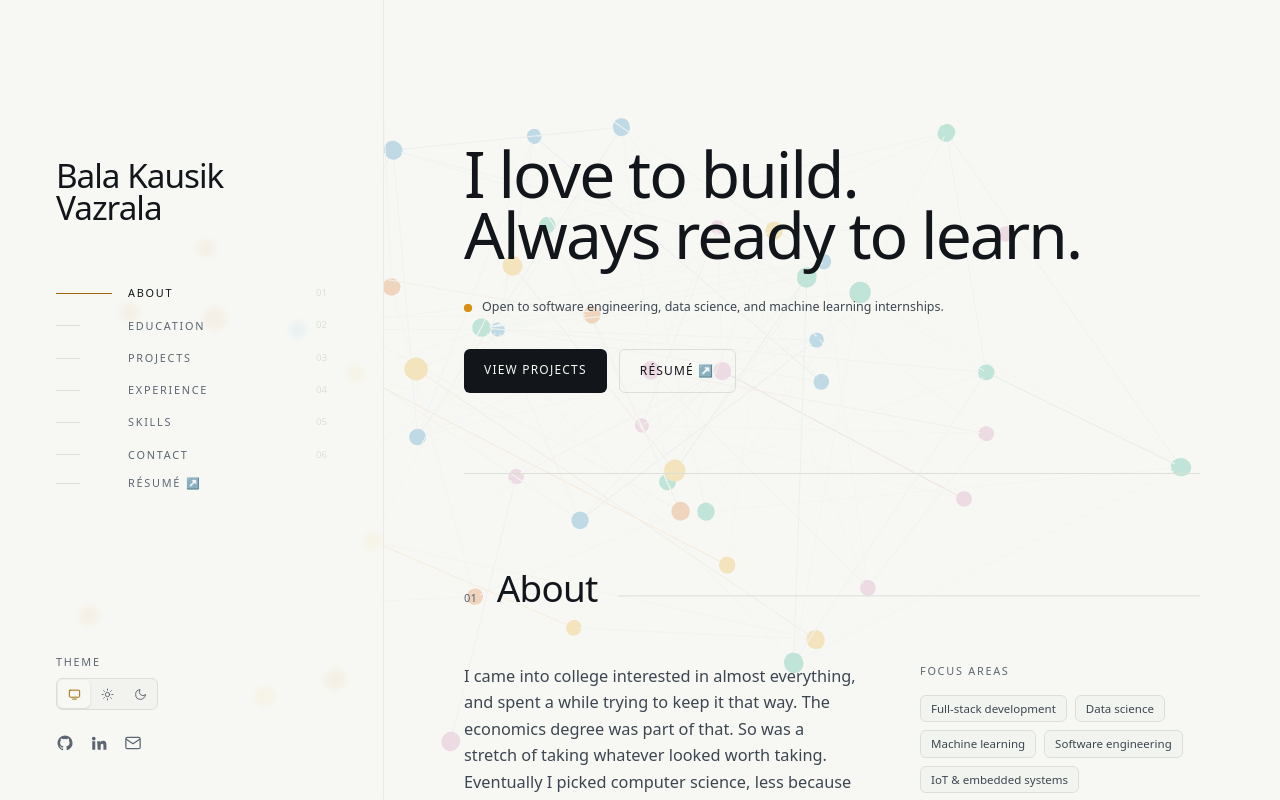
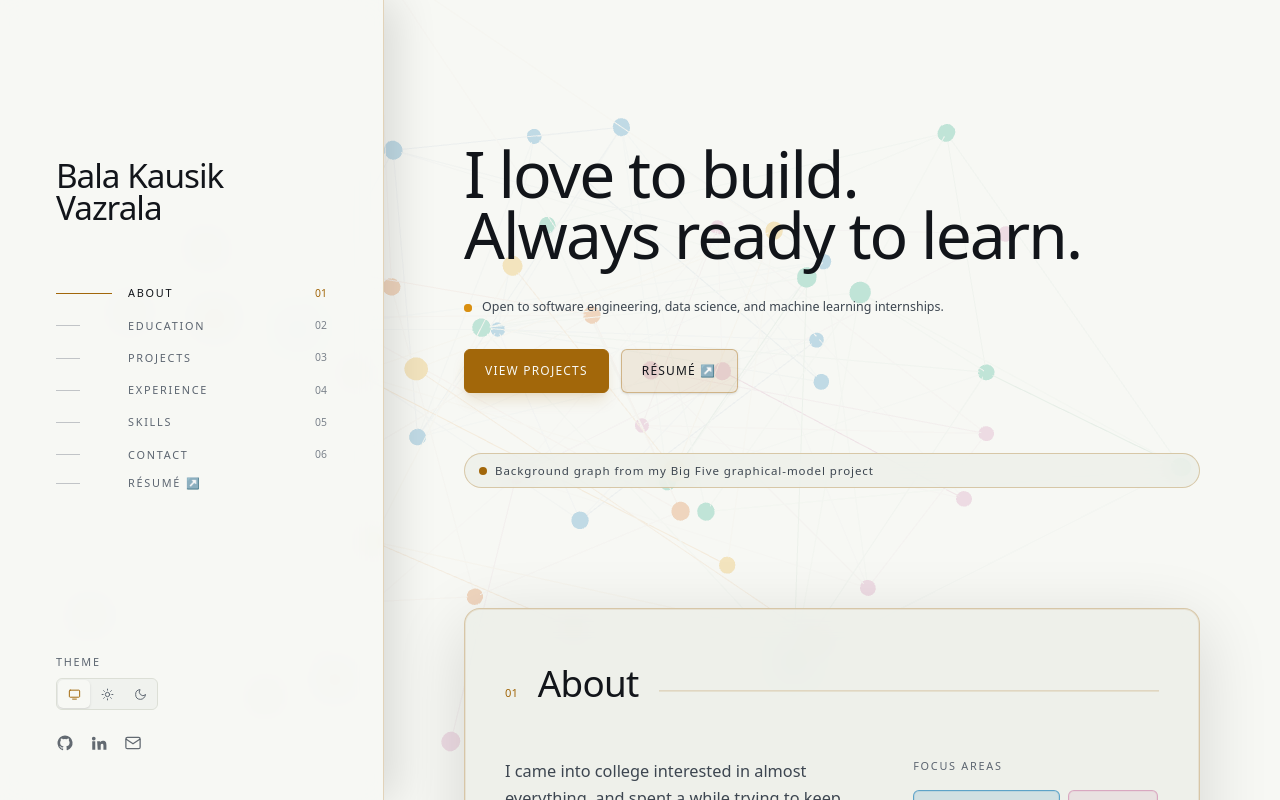
Before and after one commit to bvazrala/portfolio, a Next.js app: page / in a window 1280 px wide. Shown: the top 800 px of the page. Built offline with nearby package versions, Linux system fonts and the light colour scheme.

Commit message:
design finished

```diff
--- a/src/components/About.tsx
+++ b/src/components/About.tsx
@@ -7,16 +7,23 @@ export default function About() {
       <div className="grid gap-10 lg:grid-cols-[minmax(0,1.4fr)_minmax(0,1fr)] lg:gap-16">
         <div className="space-y-5">
           {profile.about.map((paragraph) => (
-            <p key={paragraph.slice(0, 40)} className="max-w-[62ch] text-[1.02rem] leading-relaxed text-ink-2">
+            <p
+              key={paragraph.slice(0, 40)}
+              className="max-w-[62ch] text-[1.02rem] leading-relaxed text-ink-2"
+            >
               {paragraph}
             </p>
           ))}
         </div>
+
         <div>
           <p className="label mb-4 text-muted">Focus areas</p>
+
           <div className="flex flex-wrap gap-2">
-            {profile.focusAreas.map((area) => (
-              <Chip key={area}>{area}</Chip>
+            {profile.focusAreas.map((area, index) => (
+              <Chip key={area} colorIndex={index}>
+                {area}
+              </Chip>
             ))}
           </div>
         </div>
--- /dev/null
+++ b/src/components/CustomCursor.tsx
@@ -0,0 +1,179 @@
+"use client";
+
+import { useEffect, useRef } from "react";
+
+const INTERACTIVE_SELECTOR =
+  'a, button, [role="button"], input, textarea, select, summary';
+
+export default function CustomCursor() {
+  const dotRef = useRef<HTMLDivElement>(null);
+  const glowRef = useRef<HTMLDivElement>(null);
+
+  useEffect(() => {
+    const finePointer = window.matchMedia("(pointer: fine)");
+    const reducedMotion = window.matchMedia(
+      "(prefers-reduced-motion: reduce)",
+    );
+
+    // Preserve the normal cursor for touch devices and people who have
+    // requested reduced motion.
+    if (!finePointer.matches || reducedMotion.matches) return;
+
+    const dot = dotRef.current;
+    const glow = glowRef.current;
+
+    if (!dot || !glow) return;
+
+    let targetX = window.innerWidth / 2;
+    let targetY = window.innerHeight / 2;
+
+    let dotX = targetX;
+    let dotY = targetY;
+    let dotVelocityX = 0;
+    let dotVelocityY = 0;
+
+    let glowX = targetX;
+    let glowY = targetY;
+    let glowVelocityX = 0;
+    let glowVelocityY = 0;
+
+    let interactive = false;
+    let pressed = false;
+    let visible = false;
+    let frame = 0;
+
+    document.documentElement.classList.add("custom-cursor-enabled");
+
+    const updateVisibility = () => {
+      dot.style.opacity = visible ? "1" : "0";
+      glow.style.opacity = visible
+        ? interactive
+          ? "0.8"
+          : "0.5"
+        : "0";
+    };
+
+    const onPointerMove = (event: PointerEvent) => {
+      targetX = event.clientX;
+      targetY = event.clientY;
+
+      if (!visible) {
+        dotX = targetX;
+        dotY = targetY;
+        glowX = targetX;
+        glowY = targetY;
+        visible = true;
+      }
+
+      const target =
+        event.target instanceof Element
+          ? event.target.closest(INTERACTIVE_SELECTOR)
+          : null;
+
+      const nextInteractive = target !== null;
+
+      if (nextInteractive !== interactive) {
+        interactive = nextInteractive;
+        dot.dataset.interactive = String(interactive);
+        glow.dataset.interactive = String(interactive);
+      }
+
+      updateVisibility();
+    };
+
+    const onPointerDown = () => {
+      pressed = true;
+    };
+
+    const onPointerUp = () => {
+      pressed = false;
+    };
+
+    const onPointerLeave = () => {
+      visible = false;
+      updateVisibility();
+    };
+
+    const tick = () => {
+      // Main cursor: tighter spring.
+      dotVelocityX =
+        (dotVelocityX + (targetX - dotX) * 0.14) * 0.72;
+      dotVelocityY =
+        (dotVelocityY + (targetY - dotY) * 0.14) * 0.72;
+
+      dotX += dotVelocityX;
+      dotY += dotVelocityY;
+
+      // Glow: softer spring that trails the main cursor.
+      glowVelocityX =
+        (glowVelocityX + (dotX - glowX) * 0.06) * 0.76;
+      glowVelocityY =
+        (glowVelocityY + (dotY - glowY) * 0.06) * 0.76;
+
+      glowX += glowVelocityX;
+      glowY += glowVelocityY;
+
+      const dotScale = pressed ? 0.75 : interactive ? 2.2 : 1;
+      const glowScale = interactive ? 1.4 : 1;
+
+      dot.style.transform = `
+        translate3d(${dotX}px, ${dotY}px, 0)
+        translate(-50%, -50%)
+        scale(${dotScale})
+      `;
+
+      glow.style.transform = `
+        translate3d(${glowX}px, ${glowY}px, 0)
+        translate(-50%, -50%)
+        scale(${glowScale})
+      `;
+
+      frame = window.requestAnimationFrame(tick);
+    };
+
+    document.addEventListener("pointermove", onPointerMove, {
+      passive: true,
+    });
+    document.addEventListener("pointerdown", onPointerDown);
+    document.addEventListener("pointerup", onPointerUp);
+    document.documentElement.addEventListener(
+      "pointerleave",
+      onPointerLeave,
+    );
+    window.addEventListener("blur", onPointerLeave);
+
+    frame = window.requestAnimationFrame(tick);
+
+    return () => {
+      window.cancelAnimationFrame(frame);
+
+      document.removeEventListener("pointermove", onPointerMove);
+      document.removeEventListener("pointerdown", onPointerDown);
+      document.removeEventListener("pointerup", onPointerUp);
+      document.documentElement.removeEventListener(
+        "pointerleave",
+        onPointerLeave,
+      );
+      window.removeEventListener("blur", onPointerLeave);
+
+      document.documentElement.classList.remove(
+        "custom-cursor-enabled",
+      );
+    };
+  }, []);
+
+  return (
+    <>
+      <div
+        ref={glowRef}
+        className="custom-cursor-glow"
+        aria-hidden="true"
+      />
+      <div
+        ref={dotRef}
+        className="custom-cursor-dot"
+        aria-hidden="true"
+      />
+    </>
+  );
+}
--- a/src/components/Hero.tsx
+++ b/src/components/Hero.tsx
@@ -27,7 +27,7 @@ export default function Hero() {
           <div className="rise flex flex-wrap gap-3" style={{ animationDelay: "0.32s" }}>
             <a
               href="#projects"
-              className="rounded-md bg-ink px-5 py-3 font-mono text-[0.75rem] uppercase tracking-[0.1em] text-bg transition-opacity hover:opacity-85"
+              className="rounded-md border border-accent bg-accent px-5 py-3 font-mono text-[0.75rem] uppercase tracking-[0.1em] text-bg shadow-lg shadow-accent/15 transition-all hover:-translate-y-0.5 hover:bg-accent-bright hover:shadow-xl hover:shadow-accent/25 focus-visible:outline-none focus-visible:ring-2 focus-visible:ring-accent"
             >
               View projects
             </a>
@@ -35,12 +35,19 @@ export default function Hero() {
               href={profile.resume}
               target="_blank"
               rel="noopener noreferrer"
-              className="rounded-md border border-rule px-5 py-3 font-mono text-[0.75rem] uppercase tracking-[0.1em] text-ink transition-colors hover:border-ink"
+              className="rounded-md border border-accent/40 bg-accent/10 px-5 py-3 font-mono text-[0.75rem] uppercase tracking-[0.1em] text-ink shadow-sm transition-all hover:-translate-y-0.5 hover:border-accent hover:bg-accent/20 focus-visible:outline-none focus-visible:ring-2 focus-visible:ring-accent"
             >
               Résumé ↗
             </a>
           </div>
         </div>
+        <a
+          href="#projects"
+          className="mt-5 inline-flex items-center gap-2 rounded-full border border-accent/30 bg-panel/80 px-3.5 py-2 font-mono text-[0.72rem] tracking-[0.08em] text-ink-2 backdrop-blur-md transition-colors hover:border-accent/60 hover:text-ink"
+        >
+          <span className="h-2 w-2 rounded-full bg-accent" />
+          Background graph from my Big Five graphical-model project
+        </a>
 
       </div>
     </section>
--- a/src/components/ProjectGraph.tsx
+++ b/src/components/ProjectGraph.tsx
@@ -176,7 +176,11 @@ export default function ProjectGraph({ graph }: { graph: TraitGraph }) {
   }, [graph]);
 
   useEffect(() => {
-    paintRef.current?.();
+    const frame = requestAnimationFrame(() => {
+      paintRef.current?.();
+    });
+
+    return () => cancelAnimationFrame(frame);
   }, [resolvedTheme]);
 
   return (
--- a/src/components/Section.tsx
+++ b/src/components/Section.tsx
@@ -1,7 +1,13 @@
 import { sections } from "@/content/profile";
 
-/* Section numbering is real navigation, not decoration: the sidebar lists
-   these in order and the reader moves through them as a sequence. */
+const graphChipColors = [
+  "var(--trait-e)",
+  "var(--trait-n)",
+  "var(--trait-a)",
+  "var(--trait-c)",
+  "var(--trait-o)",
+] as const;
+
 export function Section({
   id,
   title,
@@ -15,30 +21,75 @@ export function Section({
   children: React.ReactNode;
   className?: string;
 }) {
-  const index = sections.findIndex((s) => s.id === id);
+  const index = sections.findIndex((section) => section.id === id);
+  const number = String(index + 1).padStart(2, "0");
 
   return (
-    <section id={id} className={`scroll-mt-24 border-t border-rule py-16 md:py-24 ${className}`}>
-      <div className="mb-10 flex items-baseline gap-5 md:mb-14">
-        <span className="font-mono text-[0.7rem] text-muted">{String(index + 1).padStart(2, "0")}</span>
-        <h2 className="font-display-tight text-[clamp(1.6rem,3.2vw,2.3rem)] leading-none">{title}</h2>
-        <span aria-hidden="true" className="h-px flex-1 translate-y-[-0.35em] bg-rule" />
+    <section
+      id={id}
+      className={`scroll-mt-24 py-6 md:py-10 ${className}`}
+    >
+      <div className="rounded-2xl border border-accent/30 bg-panel/90 px-5 py-10 shadow-[0_18px_70px_rgb(0_0_0/0.14)] ring-1 ring-inset ring-accent/10 backdrop-blur-md sm:px-7 md:px-10 md:py-14">
+        <div className="mb-10 flex items-baseline gap-5 md:mb-14">
+          <span className="font-mono text-[0.7rem] text-accent">
+            {number}
+          </span>
+
+          <h2 className="font-display-tight text-[clamp(1.6rem,3.2vw,2.3rem)] leading-none">
+            {title}
+          </h2>
+
+          <span
+            aria-hidden="true"
+            className="h-px flex-1 translate-y-[-0.35em] bg-accent/30"
+          />
+        </div>
+
+        {lede ? (
+          <p className="mb-10 max-w-[58ch] text-[1.02rem] leading-relaxed text-ink-2">
+            {lede}
+          </p>
+        ) : null}
+
+        {children}
       </div>
-      {lede ? <p className="mb-10 max-w-[58ch] text-[1.02rem] leading-relaxed text-ink-2">{lede}</p> : null}
-      {children}
     </section>
   );
 }
 
-export function Chip({ children, tone = "quiet" }: { children: React.ReactNode; tone?: "quiet" | "accent" }) {
+export function Chip({
+  children,
+  tone = "quiet",
+  colorIndex,
+}: {
+  children: React.ReactNode;
+  tone?: "quiet" | "accent";
+  colorIndex?: number;
+}) {
+  const graphColor =
+    colorIndex === undefined
+      ? undefined
+      : graphChipColors[colorIndex % graphChipColors.length];
+
   return (
     <span
       className={[
         "inline-flex items-center rounded-md border px-2.5 py-1 font-mono text-[0.72rem]",
-        tone === "accent"
-          ? "border-accent/35 text-accent"
-          : "border-rule bg-panel/50 text-ink-2",
+        graphColor
+          ? "text-ink"
+          : tone === "accent"
+            ? "border-accent/35 text-accent"
+            : "border-rule bg-panel/50 text-ink-2",
       ].join(" ")}
+      style={
+        graphColor
+          ? {
+              borderColor: `color-mix(in srgb, ${graphColor} 55%, transparent)`,
+              backgroundColor: `color-mix(in srgb, ${graphColor} 12%, var(--panel))`,
+              boxShadow: `inset 0 0 0 1px color-mix(in srgb, ${graphColor} 10%, transparent)`,
+            }
+          : undefined
+      }
     >
       {children}
     </span>
--- a/src/components/Sidebar.tsx
+++ b/src/components/Sidebar.tsx
@@ -1,47 +1,68 @@
 "use client";
+
 import { useEffect, useState } from "react";
 import ThemeToggle from "@/components/ThemeToggle";
 import { profile, sections } from "@/content/profile";
 
-/* Tracks which section is on screen. The observer's root margin biases toward
-   the upper third, so the nav flips over when a heading reaches reading
-   position rather than when it barely clears the bottom edge. */
 function useScrollSpy() {
   const [active, setActive] = useState<string>(sections[0].id);
 
   useEffect(() => {
     const targets = sections
-      .map((s) => document.getElementById(s.id))
-      .filter((el): el is HTMLElement => el !== null);
+      .map((section) => document.getElementById(section.id))
+      .filter((element): element is HTMLElement => element !== null);
 
     if (targets.length === 0) return;
 
     const observer = new IntersectionObserver(
       (entries) => {
         const visible = entries
-          .filter((e) => e.isIntersecting)
-          .sort((a, b) => a.boundingClientRect.top - b.boundingClientRect.top);
-        if (visible[0]) setActive(visible[0].target.id);
+          .filter((entry) => entry.isIntersecting)
+          .sort(
+            (first, second) =>
+              first.boundingClientRect.top -
+              second.boundingClientRect.top,
+          );
+
+        if (visible[0]) {
+          setActive(visible[0].target.id);
+        }
       },
-      { rootMargin: "-12% 0px -60% 0px", threshold: 0 },
+      {
+        rootMargin: "-12% 0px -60% 0px",
+        threshold: 0,
+      },
     );
 
-    targets.forEach((el) => observer.observe(el));
+    targets.forEach((element) => observer.observe(element));
+
     return () => observer.disconnect();
   }, []);
 
   return active;
 }
 
-function Social({ href, label, children }: { href: string; label: string; children: React.ReactNode }) {
+function Social({
+  href,
+  label,
+  children,
+}: {
+  href: string;
+  label: string;
+  children: React.ReactNode;
+}) {
   return (
     <a
       href={href}
       target={href.startsWith("http") ? "_blank" : undefined}
-      rel={href.startsWith("http") ? "noopener noreferrer" : undefined}
+      rel={
+        href.startsWith("http")
+          ? "noopener noreferrer"
+          : undefined
+      }
       aria-label={label}
       title={label}
-      className="text-muted transition-colors hover:text-ink"
+      className="text-ink-2/80 transition-colors hover:text-accent"
     >
       {children}
     </a>
@@ -63,19 +84,30 @@ const iconProps = {
 function Socials() {
   return (
     <div className="flex items-center gap-4">
-      <Social href={`https://github.com/${profile.github}`} label="GitHub">
+      <Social
+        href={`https://github.com/${profile.github}`}
+        label="GitHub"
+      >
         <svg {...iconProps} fill="currentColor" stroke="none">
           <path d="M12 2A10 10 0 0 0 8.8 21.5c.5.1.7-.2.7-.5v-1.7C6.7 19.9 6.1 18 6.1 18c-.4-1.2-1.1-1.5-1.1-1.5-.9-.6.1-.6.1-.6 1 .1 1.5 1 1.5 1 .9 1.5 2.3 1.1 2.9.8.1-.6.3-1.1.6-1.3-2.2-.3-4.6-1.1-4.6-5 0-1.1.4-2 1-2.7-.1-.3-.4-1.3.1-2.7 0 0 .8-.3 2.7 1a9.4 9.4 0 0 1 5 0c1.9-1.3 2.7-1 2.7-1 .5 1.4.2 2.4.1 2.7.6.7 1 1.6 1 2.7 0 3.9-2.4 4.7-4.6 5 .4.3.7.9.7 1.9v2.8c0 .3.2.6.7.5A10 10 0 0 0 12 2z" />
         </svg>
       </Social>
+
       <Social href={profile.linkedin} label="LinkedIn">
         <svg {...iconProps} fill="currentColor" stroke="none">
           <path d="M4.98 3.5A2.5 2.5 0 1 0 5 8.5a2.5 2.5 0 0 0 0-5zM3 9.5h4V21H3zM9.5 9.5h3.8v1.6h.05c.53-1 1.83-2.05 3.77-2.05 4.03 0 4.78 2.65 4.78 6.1V21h-4v-5.1c0-1.2-.02-2.75-1.68-2.75-1.68 0-1.94 1.31-1.94 2.66V21h-4z" />
         </svg>
       </Social>
+
       <Social href={`mailto:${profile.email}`} label="Email">
         <svg {...iconProps}>
-          <rect x="2.5" y="4.5" width="19" height="15" rx="2" />
+          <rect
+            x="2.5"
+            y="4.5"
+            width="19"
+            height="15"
+            rx="2"
+          />
           <path d="m3 7 9 6 9-6" />
         </svg>
       </Social>
@@ -83,12 +115,19 @@ function Socials() {
   );
 }
 
-function NavList({ active, onNavigate }: { active: string; onNavigate?: () => void }) {
+function NavList({
+  active,
+  onNavigate,
+}: {
+  active: string;
+  onNavigate?: () => void;
+}) {
   return (
     <nav aria-label="Sections">
       <ul className="space-y-1">
-        {sections.map((section, i) => {
+        {sections.map((section, index) => {
           const current = active === section.id;
+
           return (
             <li key={section.id}>
               <a
@@ -97,26 +136,40 @@ function NavList({ active, onNavigate }: { active: string; onNavigate?: () => vo
                 aria-current={current ? "true" : undefined}
                 className="group flex items-center gap-4 py-1.5"
               >
-                <span aria-hidden="true" className="flex w-14 shrink-0 items-center">
+                <span
+                  aria-hidden="true"
+                  className="flex w-14 shrink-0 items-center"
+                >
                   <span
                     className={[
                       "block h-px transition-all duration-300",
                       current
                         ? "w-14 bg-accent"
-                        : "w-6 bg-rule group-hover:w-10 group-hover:bg-muted",
+                        : "w-6 bg-muted/35 group-hover:w-10 group-hover:bg-accent/60",
                     ].join(" ")}
                   />
                 </span>
+
                 <span
                   className={[
                     "label transition-colors duration-200",
-                    current ? "text-ink" : "text-muted group-hover:text-ink-2",
+                    current
+                      ? "text-ink"
+                      : "text-muted group-hover:text-ink-2",
                   ].join(" ")}
                 >
                   {section.label}
                 </span>
-                <span className="ml-auto font-mono text-[0.6rem] text-rule">
-                  {String(i + 1).padStart(2, "0")}
+
+                <span
+                  className={[
+                    "ml-auto font-mono text-[0.65rem] transition-colors",
+                    current
+                      ? "text-accent"
+                      : "text-muted/80 group-hover:text-ink-2",
+                  ].join(" ")}
+                >
+                  {String(index + 1).padStart(2, "0")}
                 </span>
               </a>
             </li>
@@ -131,15 +184,18 @@ export function Sidebar() {
   const active = useScrollSpy();
 
   return (
-    <aside className="fixed left-0 top-0 z-20 hidden h-screen w-[clamp(320px,30vw,420px)] flex-col border-r border-rule/50 bg-bg/75 px-10 pb-12 pt-40 backdrop-blur-[3px] lg:flex xl:px-14">
+    <aside className="fixed left-0 top-0 z-20 hidden h-screen w-[clamp(320px,30vw,420px)] flex-col border-r border-accent/25 bg-bg/90 px-10 pb-12 pt-40 shadow-[12px_0_40px_rgb(0_0_0/0.12)] backdrop-blur-md lg:flex xl:px-14">
       <div>
         <a href="#intro" className="block">
-          <h1 className="font-display text-[clamp(2rem,2.6vw,2.75rem)] leading-[0.95]">{profile.name}</h1>
+          <h1 className="font-display text-[clamp(2rem,2.6vw,2.75rem)] leading-[0.95]">
+            {profile.name}
+          </h1>
         </a>
       </div>
 
       <div className="mt-14">
         <NavList active={active} />
+
         <a
           href={profile.resume}
           target="_blank"
@@ -150,7 +206,7 @@ export function Sidebar() {
             aria-hidden="true"
             className="flex w-14 shrink-0 items-center"
           >
-            <span className="block h-px w-6 bg-rule transition-all duration-300 group-hover:w-10 group-hover:bg-muted" />
+            <span className="block h-px w-6 bg-muted/35 transition-all duration-300 group-hover:w-10 group-hover:bg-accent/60" />
           </span>
 
           <span className="label text-muted transition-colors group-hover:text-ink">
@@ -173,17 +229,22 @@ export function MobileBar() {
 
   useEffect(() => {
     document.body.style.overflow = open ? "hidden" : "";
+
     return () => {
       document.body.style.overflow = "";
     };
   }, [open]);
 
   return (
-    <header className="sticky top-0 z-40 border-b border-rule bg-bg/85 backdrop-blur-md lg:hidden">
+    <header className="sticky top-0 z-40 border-b border-accent/20 bg-bg/90 backdrop-blur-md lg:hidden">
       <div className="flex items-center justify-between px-5 py-3.5">
-        <a href="#intro" className="font-display-tight text-lg">
+        <a
+          href="#intro"
+          className="font-display-tight text-lg"
+        >
           {profile.name}
         </a>
+
         <div className="flex items-center gap-3">
           <a
             href={profile.resume}
@@ -193,12 +254,13 @@ export function MobileBar() {
           >
             Résumé
           </a>
+
           <button
             type="button"
-            onClick={() => setOpen((v) => !v)}
+            onClick={() => setOpen((value) => !value)}
             aria-expanded={open}
             aria-controls="mobile-nav"
-            className="label rounded-md border border-rule px-3 py-1.5 text-ink"
+            className="label rounded-md border border-accent/40 bg-accent/10 px-3 py-1.5 text-ink"
           >
             {open ? "Close" : "Menu"}
           </button>
@@ -206,8 +268,15 @@ export function MobileBar() {
       </div>
 
       {open && (
-        <div id="mobile-nav" className="border-t border-rule px-5 py-6">
-          <NavList active={active} onNavigate={() => setOpen(false)} />
+        <div
+          id="mobile-nav"
+          className="border-t border-accent/20 px-5 py-6"
+        >
+          <NavList
+            active={active}
+            onNavigate={() => setOpen(false)}
+          />
+
           <div className="mt-8 flex items-center justify-between">
             <Socials />
             <ThemeToggle />
--- a/src/content/profile.ts
+++ b/src/content/profile.ts
@@ -201,7 +201,7 @@ export const experience: Role[] = [
     dates: "Aug 2024 — May 2025",
     bullets: [
       "Grew active membership close to 30%, from 700+ to 900+, by widening outreach and running more events.",
-      "Organised 20+ sessions on Git, the command line, and network protocols — the things classes skipped.",
+      "Organised 20+ sessions on Git, the command line, and network protocols. The things community college classes skipped.",
       "Recruited professors to speak and put club funds into socials, so events built something people came back to.",
     ],
   },
@@ -238,27 +238,27 @@ export const coursework = [
   {
     group: "AI & machine learning",
     items: [
+      "CS 116: Computational Vision & Photograpy",
+      "CS 117: Project in Computer Vision",
       "CS 171: Artificial Intelligence",
       "CS 175: Project in AI",
       "CS 178: Machine Learning & Data Mining",
       "CS 179: Graphical Models",
-      "SWE 119: AI Engineering Software",
     ],
   },
   {
     group: "Systems & data",
     items: [
+      "ICS 53: Principles in System Design",
+      "CS 121: Information Retrieval",
+      "CS 122A: Data Management",
       "CS 147: Internet of Things",
-      "ICS 53: Principles in System Design",
-      "CS 122A: Data Management",
-      "CS 121: Information Retrieval",
     ],
   },
   {
     group: "Theory & math",
     items: [
       "CS 161: Design & Analysis of Algorithms",
-      "CS 177: Applications of Probability",
       "STATS 67: Probability & Statistics",
       "Linear Algebra",
       "Discrete Mathematics",
@@ -269,6 +269,7 @@ export const coursework = [
     group: "Software engineering & HCI",
     items: [
       "IN4MATX 43: Software Engineering",
+      "SWE 117: Project in Software System Design",
       "IN4MATX 131: Human Computer Interaction",
       "IN4MATX 133: User Interaction Software",
     ],
@@ -279,6 +280,7 @@ export const coursework = [
       "Accounting",
       "Microeconomics",
       "Macroeconomics",
+      "MGMT 101: Management Science",
       "MGMT 105: Marketing",
       "MGMT 159: Analysis of Marketing Data",
       "MGMT 190: Consulting",
```
Also changed, not shown: src/app/globals.css (+54 -9 lines), src/app/layout.tsx (+4 -5 lines), src/components/Providers.tsx (+13 -2 lines), src/components/Skills.tsx (+12 -4 lines).
